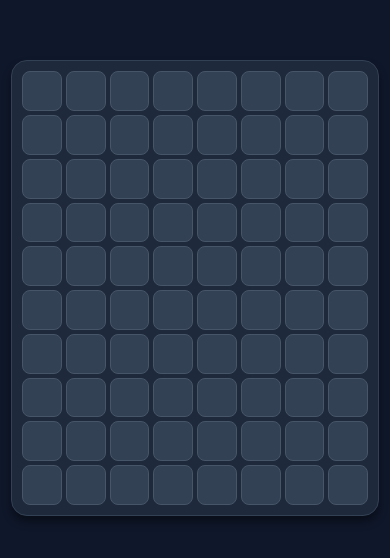
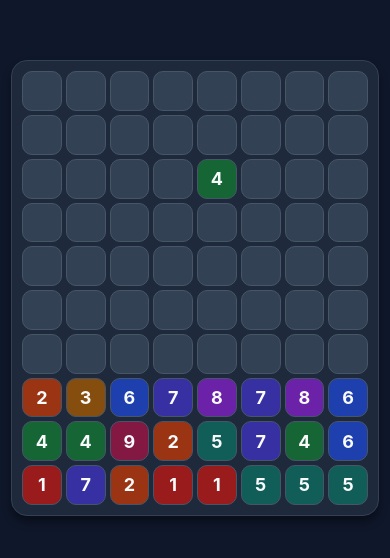
Before and after one commit to OsmanYLCN/NumSumTetris, a React Native app: screen / in a window 390 px wide. Shown: the part 134-692 px from the top of the page. Built offline with nearby package versions, Linux system fonts and the light colour scheme.

Commit message:
Vize 1-3: 8x10 matris yapısı ve yerçekimi mekanizması eklendi

```diff
--- a/App.tsx
+++ b/App.tsx
@@ -1,6 +1,7 @@
-import React, { useState } from 'react';
-import { StyleSheet, View, SafeAreaView, Dimensions } from 'react-native';
-import { initializeGrid } from './src/logic/GridManager';
+import React, { useState, useEffect } from 'react';
+import { StyleSheet, View, Dimensions, Text } from 'react-native';
+import { SafeAreaView, SafeAreaProvider } from 'react-native-safe-area-context';
+import { initializeGrid, applyGravity } from './src/logic/GridManager';
 import { GRID_SIZE } from './src/constants/GameConfig';
 
 const { width } = Dimensions.get('window');
@@ -8,23 +9,41 @@ const CELL_SIZE = (width - 40) / GRID_SIZE.COLUMNS; // Ekran genişliğine göre
 
 export default function App() {
   // Senin yazdığın matrisi state olarak tutuyoruz
-  const [grid] = useState(initializeGrid());
+  const [grid, setGrid] = useState(initializeGrid());
+
+  useEffect(() => {
+    // 5 saniyede bir (5000ms) yerçekimini çalıştır
+    const gameLoop = setInterval(() => {
+      setGrid(prevGrid => applyGravity(prevGrid));
+    }, 5000);
+
+    return () => clearInterval(gameLoop); // Uygulama kapanınca timer'ı temizle
+  }, []);
 
   return (
+    <SafeAreaProvider>
       <SafeAreaView style={styles.container}>
         <View style={styles.gridBoard}>
           {grid.map((row, rowIndex) => (
   <View key={`row-${rowIndex}`} style={styles.row}>
-            {row.map((_, colIndex) => (
+    {row.map((block, colIndex) => (
       <View
         key={`cell-${rowIndex}-${colIndex}`}
-                style={styles.cell}
-              />
+        style={[
+          styles.cell,
+          block ? { backgroundColor: block.color } : null
+        ]}
+      >
+        {block && (
+          <Text style={styles.blockText}>{block.value}</Text>
+        )}
+      </View>
     ))}
   </View>
 ))}
         </View>
       </SafeAreaView>
+    </SafeAreaProvider>
   );
 }
 
@@ -55,10 +74,17 @@ const styles = StyleSheet.create({
   cell: {
     width: CELL_SIZE - 4,
     height: CELL_SIZE - 4,
-    backgroundColor: '#334155', // Boş hücre içi (Hafif parlayan gri)
+    backgroundColor: '#334155',
     margin: 2,
-    borderRadius: 8,
+    borderRadius: 10,
     borderWidth: 1,
-    borderColor: '#475569', // Hücre kenarlığı (Belirgin çizgiler)
+    borderColor: '#475569',
+    justifyContent: 'center',
+    alignItems: 'center',
+  },
+  blockText: {
+    color: '#F8FAFC', // Parlak beyaz (Sayı metni)
+    fontSize: 18,
+    fontWeight: 'bold',
   },
 });
--- a/package.json
+++ b/package.json
@@ -9,11 +9,13 @@
     "web": "expo start --web"
   },
   "dependencies": {
+    "context": "^4.0.15",
     "expo": "~54.0.33",
     "expo-status-bar": "~3.0.9",
     "react": "19.1.0",
     "react-native": "0.81.5",
     "react-native-get-random-values": "~1.11.0",
+    "react-native-safe-area": "^0.5.1",
     "react-native-safe-area-context": "~5.6.0"
   },
   "devDependencies": {
--- a/src/constants/GameConfig.ts
+++ b/src/constants/GameConfig.ts
@@ -1,4 +1,23 @@
+// Grid boyutu
 export const GRID_SIZE = {
-  COLUMNS: 8, // [cite: 13, 88]
-  ROWS: 10,    // [cite: 14, 88]
+  COLUMNS: 8,
+  ROWS: 10,
 };
+
+// Sayıların puan değerleri
+export const SCORE_VALUES: Record<number, number> = {
+  1: 1, 2: 2, 3: 3, 4: 5, 5: 7, 6: 9, 7: 12, 8: 15, 9: 20
+};
+
+// Sayılara sabit renk atama
+export const NUMBER_COLORS: Record<number, string> = {
+  1: '#991b1b',
+  2: '#9a3412',
+  3: '#854d0e',
+  4: '#166534',
+  5: '#115e59',
+  6: '#1e40af',
+  7: '#3730a3',
+  8: '#6b21a8',
+  9: '#831843',
+};
--- a/src/logic/GridManager.ts
+++ b/src/logic/GridManager.ts
@@ -1,6 +1,15 @@
-import { GRID_SIZE } from '../constants/GameConfig';
-import { GameGrid } from '../types';
+import { GRID_SIZE, NUMBER_COLORS} from '../constants/GameConfig';
+import { GameGrid, Block } from '../types';
 
+const createRandomBlock = (): Block => {
+  const value = Math.floor(Math.random() * 9) + 1;
+  return {
+    id: Math.random().toString(36).substring(2, 9),
+    value: value,
+    color: NUMBER_COLORS[value as keyof typeof NUMBER_COLORS],
+    isSelected: false,
+  };
+};
 
 export const initializeGrid = (): GameGrid => {
   const grid: GameGrid = [];
@@ -8,10 +17,34 @@ export const initializeGrid = (): GameGrid => {
   for (let r = 0; r < GRID_SIZE.ROWS; r++) {
     const row = [];
     for (let c = 0; c < GRID_SIZE.COLUMNS; c++) {
-      row.push(null); // Başlangıçta her yer boş
+      if (r >= GRID_SIZE.ROWS - 3) {
+        row.push(createRandomBlock());
+      } else {
+        row.push(null);
+      }
     }
     grid.push(row);
   }
 
+  // Test bloğu
+  grid[1][4] = createRandomBlock();
+
   return grid;
 };
+
+export const applyGravity = (currentGrid: GameGrid): GameGrid => {
+
+  const newGrid: GameGrid = currentGrid.map(row => [...row]);
+  for (let r = GRID_SIZE.ROWS - 2; r >= 0; r--) {
+    for (let c = 0; c < GRID_SIZE.COLUMNS; c++) {
+      const currentBlock = newGrid[r][c];
+
+      if(currentBlock !== null && newGrid[r + 1][c] === null) {
+        newGrid[r + 1][c] = currentBlock;
+        newGrid[r][c] = null;
+      }
+    }
+  }
+
+  return newGrid;
+};
```
Also changed, not shown: src/types/index.ts (+5 -5 lines), 1 other file (tests, documents, lock files or other folders). Lines whose indentation alone changed are shown as unchanged.
